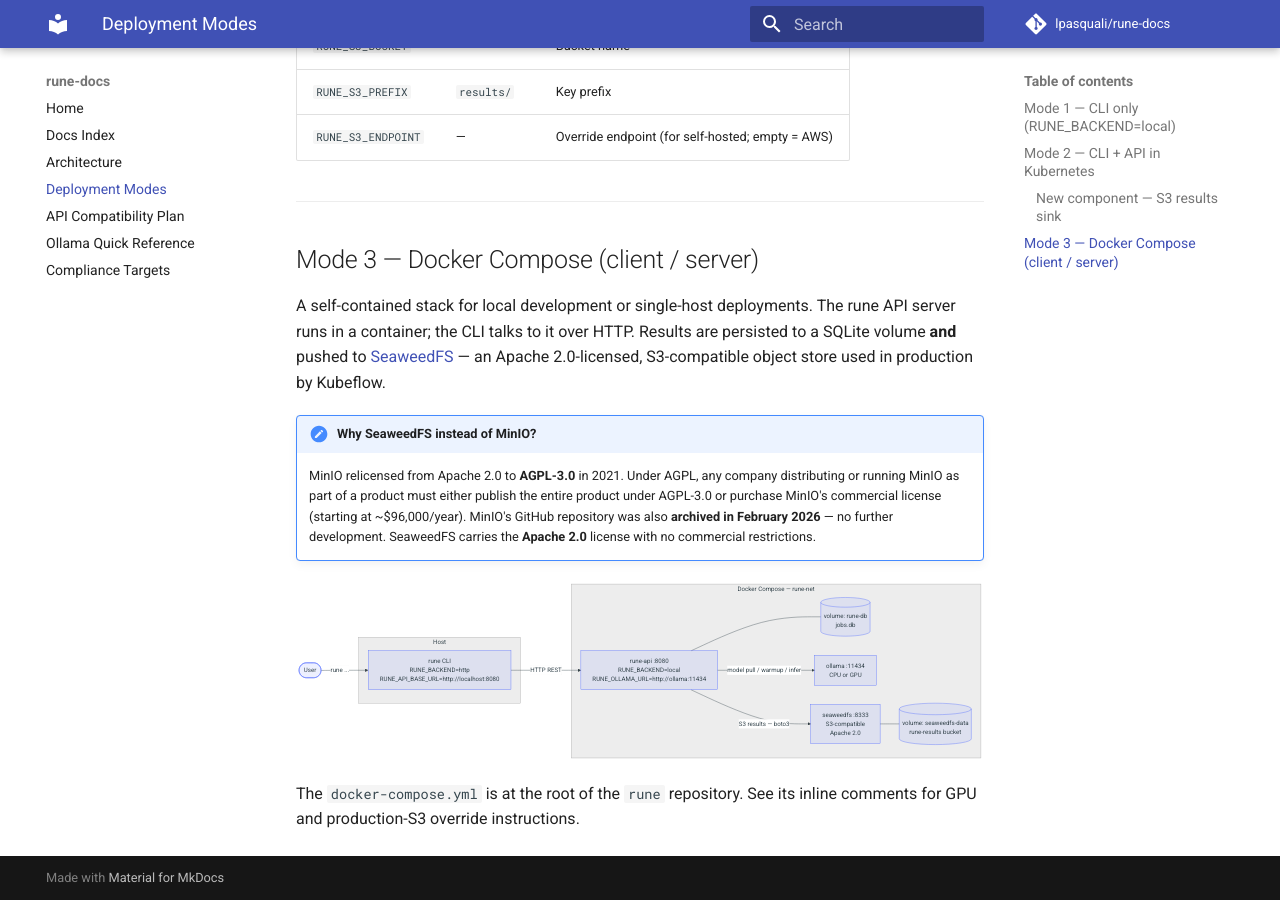
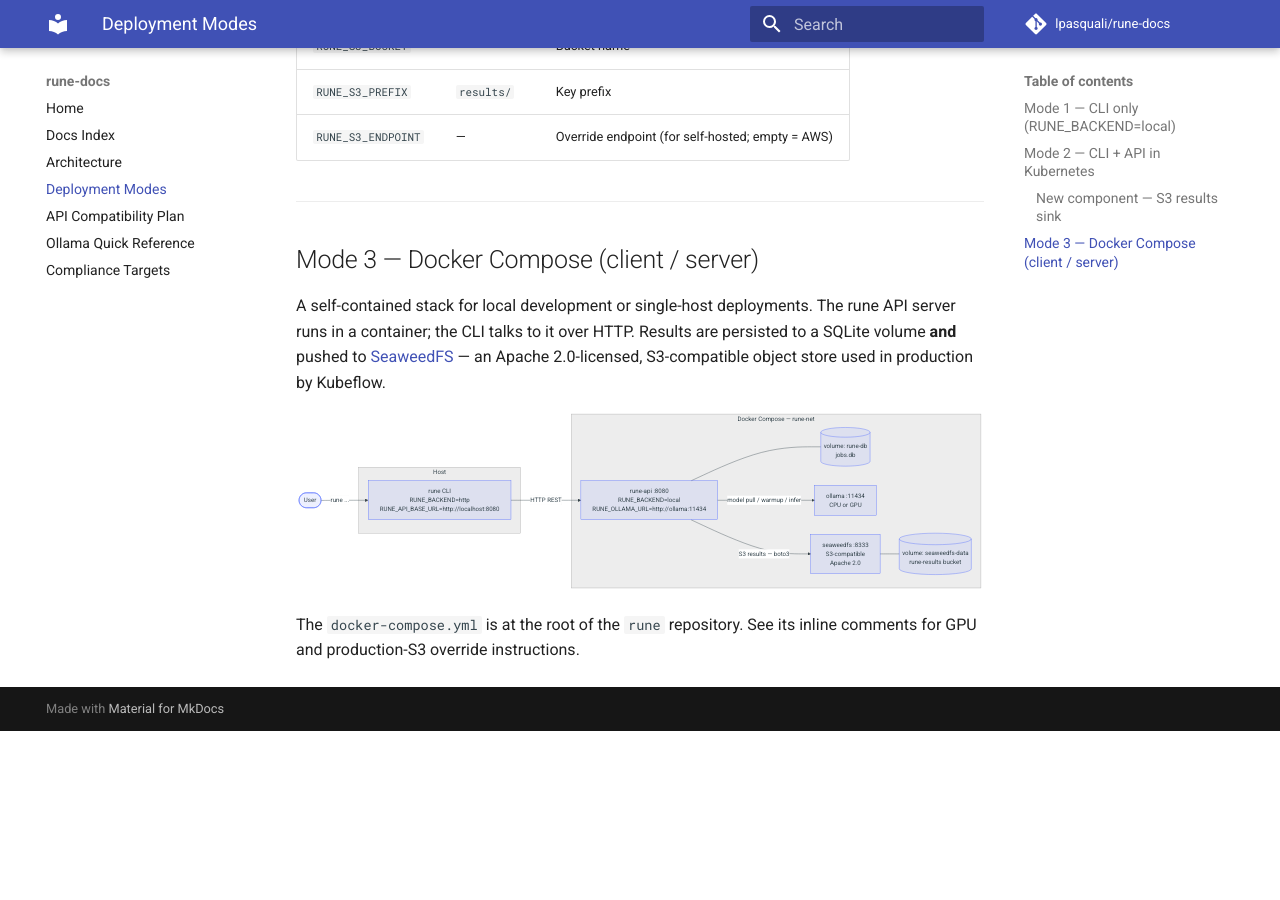
Before and after one commit to lpasquali/rune-docs, an MkDocs documentation site: the page built from docs/deployment-modes.md, in a window 1280 px wide and 900 px high, scrolled down 3105 px. Built offline with MkDocs 1.6.1 and Material for MkDocs 9.7.7, drawn with Linux system fonts in a browser that asks for light colours; comment, search, counter and statistics services are not loaded; after the commit the page ends 3836 px from its top, so only the background shows below that.

Commit message:
docs: remove MinIO reference from deployment modes
SeaweedFS was the original choice; no need to justify it against
alternatives that were never part of the project.

Co-Authored-By: Claude Sonnet 4.6 <noreply@anthropic.com>

````diff
--- a/docs/deployment-modes.md
+++ b/docs/deployment-modes.md
@@ -177,13 +177,6 @@ persisted to a SQLite volume **and** pushed to
 [SeaweedFS](https://github.com/seaweedfs/seaweedfs) — an Apache 2.0-licensed,
 S3-compatible object store used in production by Kubeflow.
 
-!!! note "Why SeaweedFS instead of MinIO?"
-    MinIO relicensed from Apache 2.0 to **AGPL-3.0** in 2021. Under AGPL, any
-    company distributing or running MinIO as part of a product must either
-    publish the entire product under AGPL-3.0 or purchase MinIO's commercial
-    license (starting at ~$96,000/year). MinIO's GitHub repository was also
-    **archived in February 2026** — no further development.
-    SeaweedFS carries the **Apache 2.0** license with no commercial restrictions.
 
 ```mermaid
 flowchart LR
````
